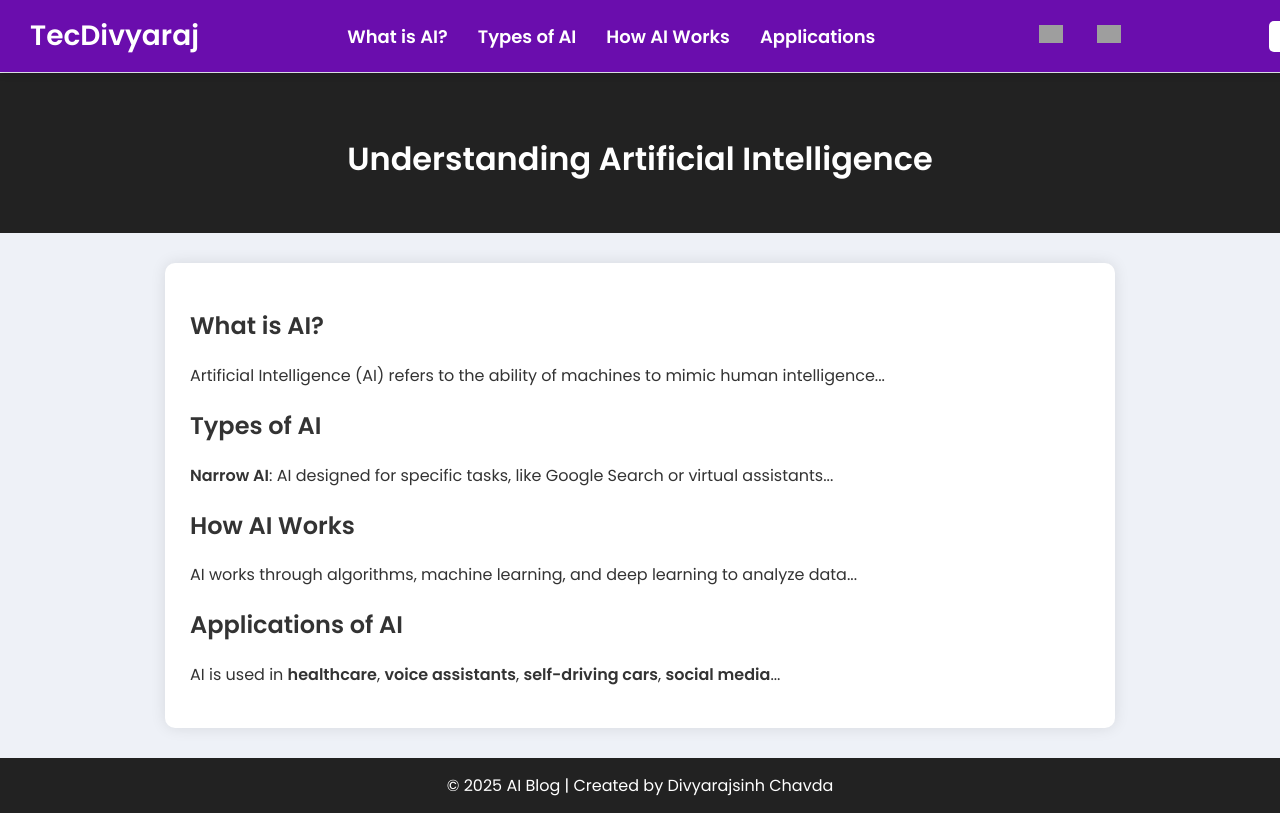
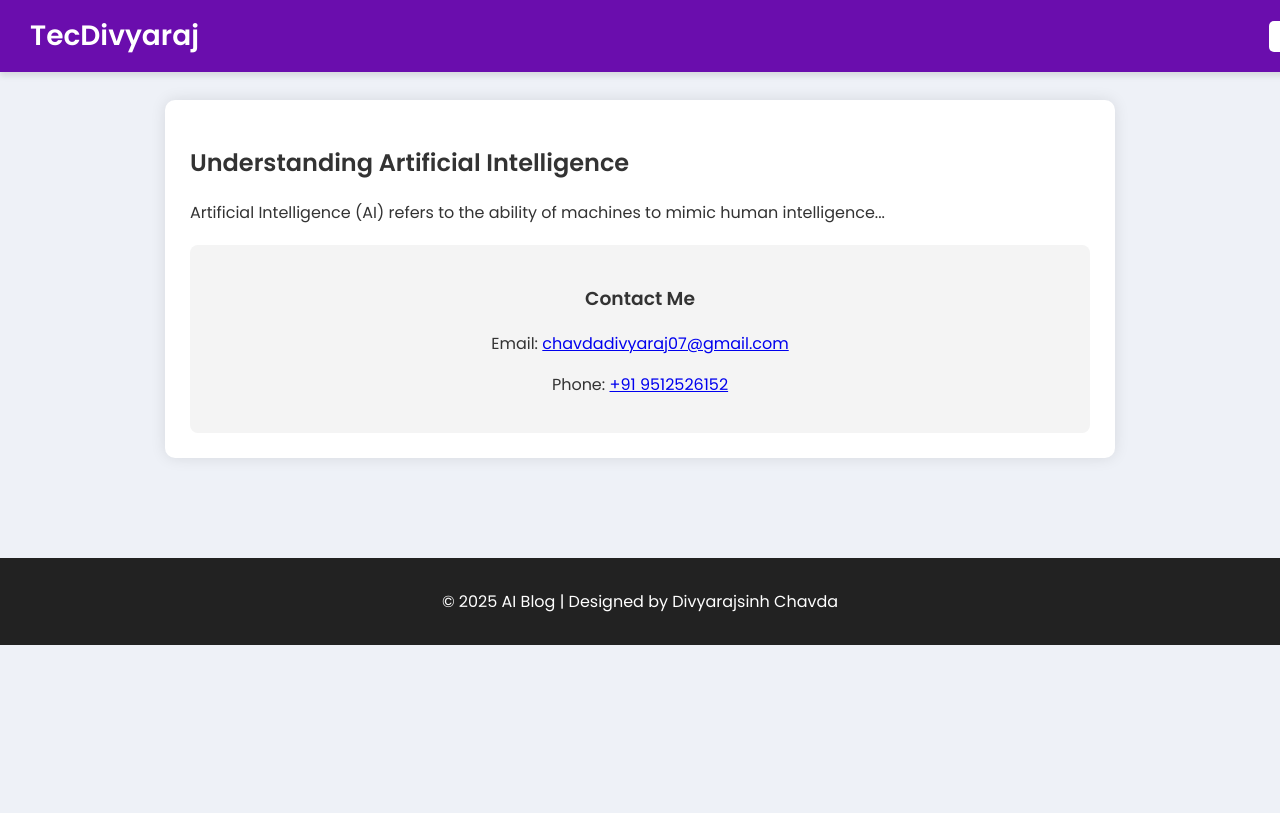
Before and after one commit to Divyarajsinhchavda/AI-BLOG, a plain HTML site: page index.html in a window 1280 px wide. Drawn offline with Linux system fonts and the light colour scheme; grey boxes are pictures that could not be loaded.

Commit message:
now update

```diff
--- a/index.html
+++ b/index.html
@@ -37,33 +37,6 @@
             font-weight: 700;
             color: white;
         }
-        .navbar a {
-            color: white;
-            text-decoration: none;
-            margin: 0 15px;
-            font-size: 18px;
-            font-weight: 600;
-            transition: 0.3s;
-        }
-        .navbar a:hover {
-            color: #ffd700;
-        }
-        .menu {
-            display: flex;
-        }
-        .menu-toggle {
-            display: none;
-            font-size: 28px;
-            color: white;
-            cursor: pointer;
-        }
-        .social-icons img {
-            width: 24px;
-            transition: transform 0.3s;
-        }
-        .social-icons img:hover {
-            transform: scale(1.2);
-        }
         .dark-mode-toggle {
             background: white;
             border: none;
@@ -77,18 +50,9 @@
             background: #333;
             color: white;
         }
-        header {
-            background: #222;
-            color: white;
-            padding: 62px 16px 50px;
-            text-align: center;
-            font-size: 32px;
-            font-weight: 700;
-             margin-top: 73px;
-        }
         .container {
             max-width: 900px;
-            margin: 30px auto;
+            margin: 100px auto;
             background: white;
             padding: 25px;
             border-radius: 10px;
@@ -99,60 +63,46 @@
             background: #333;
             color: white;
         }
+        .contact {
+            text-align: center;
+            margin-top: 20px;
+            padding: 20px;
+            background: #f4f4f4;
+            border-radius: 8px;
+        }
+        .dark-mode .contact {
+            background: #444;
+        }
         footer {
             text-align: center;
             padding: 15px;
             background: #222;
             color: white;
-        }
-        @media (max-width: 768px) {
-            .menu { display: none; }
-            .menu-toggle { display: block; }
+            margin-top: 20px;
         }
     </style>
 </head>
 <body>
     <div class="navbar">
         <div class="logo">TecDivyaraj</div>
-        <div class="menu">
-            <a href="#what-is-ai">What is AI?</a>
-            <a href="#types-of-ai">Types of AI</a>
-            <a href="#how-ai-works">How AI Works</a>
-            <a href="#applications-of-ai">Applications</a>
-        </div>
-        <div class="social-icons">
-            <a href="https://www.linkedin.com/in/chavda-divyarajsinh2007/" target="_blank">
-                <img src="https://cdn-icons-png.flaticon.com/512/174/174857.png" alt="LinkedIn">
-            </a>
-            <a href="https://www.instagram.com/divyarajsinh_chavda_haliyad/" target="_blank">
-                <img src="https://upload.wikimedia.org/wikipedia/commons/a/a5/Instagram_icon.png" alt="Instagram">
-            </a>
-        </div>
-        <button class="dark-mode-toggle" onclick="toggleDarkMode()">🌙</button>
-        <div class="menu-toggle" onclick="toggleMenu()">☰</div>
+        <button id="dark-mode-toggle" class="dark-mode-toggle">🌙</button>
     </div>
-    <header>Understanding Artificial Intelligence</header>
     <div class="container">
-        <h2 id="what-is-ai">What is AI?</h2>
+        <h2>Understanding Artificial Intelligence</h2>
         <p>Artificial Intelligence (AI) refers to the ability of machines to mimic human intelligence...</p>
-        <h2 id="types-of-ai">Types of AI</h2>
-        <p><b>Narrow AI</b>: AI designed for specific tasks, like Google Search or virtual assistants...</p>
-        <h2 id="how-ai-works">How AI Works</h2>
-        <p>AI works through algorithms, machine learning, and deep learning to analyze data...</p>
-        <h2 id="applications-of-ai">Applications of AI</h2>
-        <p>AI is used in <b>healthcare</b>, <b>voice assistants</b>, <b>self-driving cars</b>, <b>social media</b>...</p>
+        <section class="contact">
+            <h3>Contact Me</h3>
+            <p>Email: <a href="mailto:chavdadivyaraj07@gmail.com">chavdadivyaraj07@gmail.com</a></p>
+            <p>Phone: <a href="tel:+919512526152">+91 9512526152</a></p>
+        </section>
     </div>
     <footer>
-        &copy; 2025 AI Blog | Created by Divyarajsinh Chavda
+        <p>&copy; 2025 AI Blog | Designed by Divyarajsinh Chavda</p>
     </footer>
     <script>
-        function toggleDarkMode() {
+        document.getElementById('dark-mode-toggle').addEventListener('click', function() {
             document.body.classList.toggle('dark-mode');
-        }
-        function toggleMenu() {
-            const menu = document.querySelector('.menu');
-            menu.style.display = menu.style.display === 'flex' ? 'none' : 'flex';
-        }
+        });
     </script>
 </body>
 </html>
```
